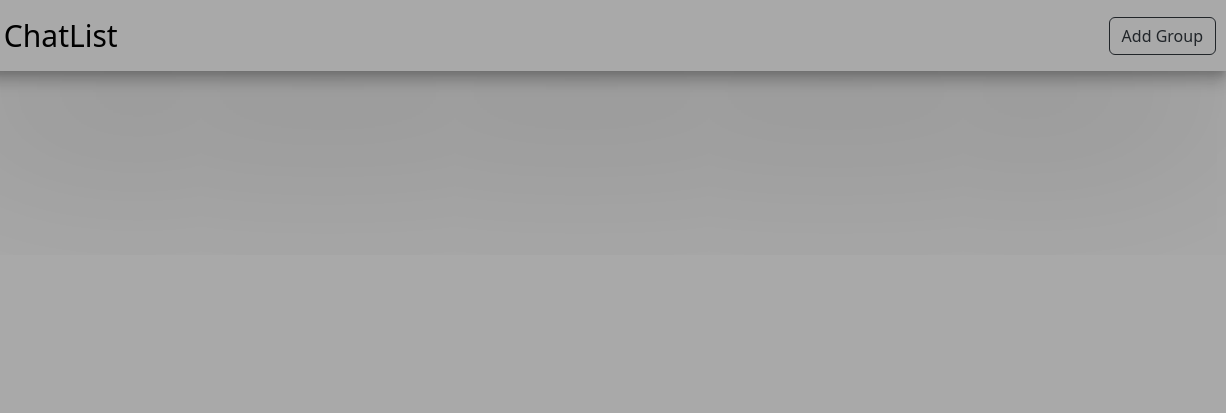
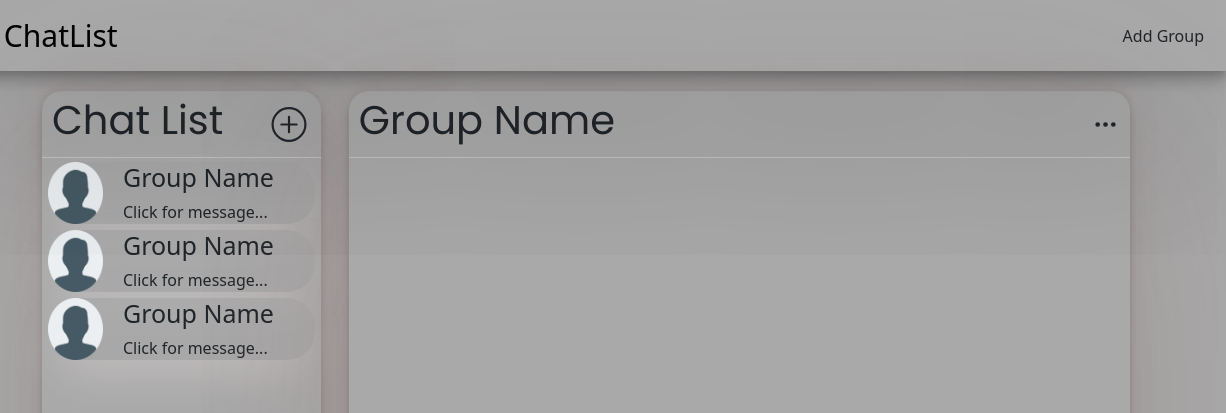
Before and after one commit to ashish11parmar/Chat-App-Firebase, a plain HTML site: page chatView.html in a window 1280 px wide. Shown: the top 413 px of the page, 54-1280 px from the left. Drawn offline with nearby package versions, Linux system fonts and the light colour scheme.

Commit message:
chat View is created

```diff
--- a/chatView.html
+++ b/chatView.html
@@ -14,12 +14,69 @@
               <img src="/image/chat.png" width="40" height="40" class="d-inline-block align-top" alt="">
               ChatList
             </a>
-            <div class="right">
+            <div class="btn-right">
               <button type="button" class="btn btn-outline-dark">Add Group</button>
             </div>
           </nav>
     </header>
     <div class="container">
+
+      <div class="chatlist">
+        <div class="left">
+          <div class="header-left">
+          <h1 class="left-heading">Chat List</h1>
+          <button type="button" class="btn"><svg xmlns="http://www.w3.org/2000/svg" width="40" height="35" fill="currentColor" class="bi bi-plus-circle" viewBox="0 0 16 16">
+            <path d="M8 15A7 7 0 1 1 8 1a7 7 0 0 1 0 14zm0 1A8 8 0 1 0 8 0a8 8 0 0 0 0 16z"/>
+            <path d="M8 4a.5.5 0 0 1 .5.5v3h3a.5.5 0 0 1 0 1h-3v3a.5.5 0 0 1-1 0v-3h-3a.5.5 0 0 1 0-1h3v-3A.5.5 0 0 1 8 4z"/>
+          </svg></button>
+        </div>
+
+
+          <hr class="line">
+
+
+
+          <div class="group">
+            <div class="grp-image">
+              <img src="image/user.png" class="image" alt="user" width="55px">
+              <div class="grp-name">
+                <h5 class="group-name">Group Name</h5>
+                <span class="group-span">Click for message...</span>
+              </div>
+            </div>
+          </div>
+          <div class="group">
+            <div class="grp-image">
+              <img src="image/user.png" class="image" alt="user" width="55px">
+              <div class="grp-name">
+                <h5 class="group-name">Group Name</h5>
+                <span class="group-span">Click for message...</span>
+              </div>
+            </div>
+          </div>
+          <div class="group">
+            <div class="grp-image">
+              <img src="image/user.png" class="image" alt="user" width="55px">
+              <div class="grp-name">
+                <h5 class="group-name">Group Name</h5>
+                <span class="group-span">Click for message...</span>
+              </div>
+            </div>
+          </div>
+
+        </div>
+        <div class="right">
+          <div class="header-left">
+            <h1 class="left-heading">Group Name</h1>
+            <button class="btn"><svg xmlns="http://www.w3.org/2000/svg" width="25" height="25" fill="currentColor" class="bi bi-three-dots" viewBox="0 0 16 16">
+              <path d="M3 9.5a1.5 1.5 0 1 1 0-3 1.5 1.5 0 0 1 0 3zm5 0a1.5 1.5 0 1 1 0-3 1.5 1.5 0 0 1 0 3zm5 0a1.5 1.5 0 1 1 0-3 1.5 1.5 0 0 1 0 3z"/>
+            </svg></button>
+          </div>
+          <hr class="line">
+
+        </div>
+      </div>
+
     </div>
 
 </body>
--- a/css/chatView.css
+++ b/css/chatView.css
@@ -1,3 +1,8 @@
+
+@import url('https://fonts.googleapis.com/css2?family=Poppins:wght@300;400&display=swap');
+
+
+
 body{
     background-color: darkgrey !important;
 }
@@ -17,6 +22,86 @@ body{
        rgba(0, 0, 0, 0.17) 0px 12px 13px,
        rgba(0, 0, 0, 0.09) 0px -3px 5px;
 }
-.right{
+.btn-right{
     margin: 0px 10px;
 }
+.btn{
+    border: none;
+}
+.btn:hover{
+    border: none;
+    color: white;
+    transition: all 0.5s ease;
+}
+.chatlist{
+    display: flex;
+    justify-content: space-around;
+    margin: 20px 0px;
+}
+.left{
+    background-color: darkgrey !important;
+    width: 25%;
+    height: 50rem;
+    border:  black;
+    border-radius: 20px;
+    box-shadow: rgba(130, 96, 96, 0.25) 0px 54px 200px,
+    rgba(143, 107, 107, 0.12) 0px -12px 30px,
+     rgba(0, 0, 0, 0.12) 0px 4px 6px,
+      rgba(140, 118, 118, 0.17) 0px 12px 13px,
+      rgba(133, 111, 111, 0.09) 0px -3px 5px;
+}
+.left-heading{
+    padding: 5px 10px;
+    font-size: 40px;
+    font-family: 'Poppins', sans-serif;
+}
+.line{
+    color: white;
+    height: 2px;
+    margin: 0px;
+}
+.group{
+    padding: 3px 6px;
+}
+.grp-image{
+    display: flex;
+    border: 0px;
+    border-radius: 28px;
+    background-color: rgba(169, 169, 169, 0.701);
+    box-shadow: rgba(215, 208, 208, 0.652) 0px 18px 50px -10px;
+}
+.grp-image:hover{
+    display: flex;
+    border: 0px;
+    color: white;
+    border-radius: 28px;
+    background-color: rgba(74, 80, 80, 0.635);
+    box-shadow: rgba(54, 52, 52, 0.652) 0px 18px 50px -10px;
+    cursor: pointer;
+    transition: all 1s ease;
+
+}
+.grp-name{
+    margin: 0px 0px 0px 20px;
+}
+.group-name{
+
+    font-size: 25px;
+
+
+}
+.header-left{
+    display: flex;
+    justify-content: space-between;
+}
+.right{
+    background-color: darkgrey !important;
+    width: 70%;
+    height: 50rem;
+    border-radius: 20px;
+    box-shadow: rgba(130, 96, 96, 0.25) 0px 54px 200px,
+    rgba(143, 107, 107, 0.12) 0px -12px 30px,
+     rgba(0, 0, 0, 0.12) 0px 4px 6px,
+      rgba(140, 118, 118, 0.17) 0px 12px 13px,
+      rgba(133, 111, 111, 0.09) 0px -3px 5px;
+}
```
Also changed, not shown: image/user.png (added).
